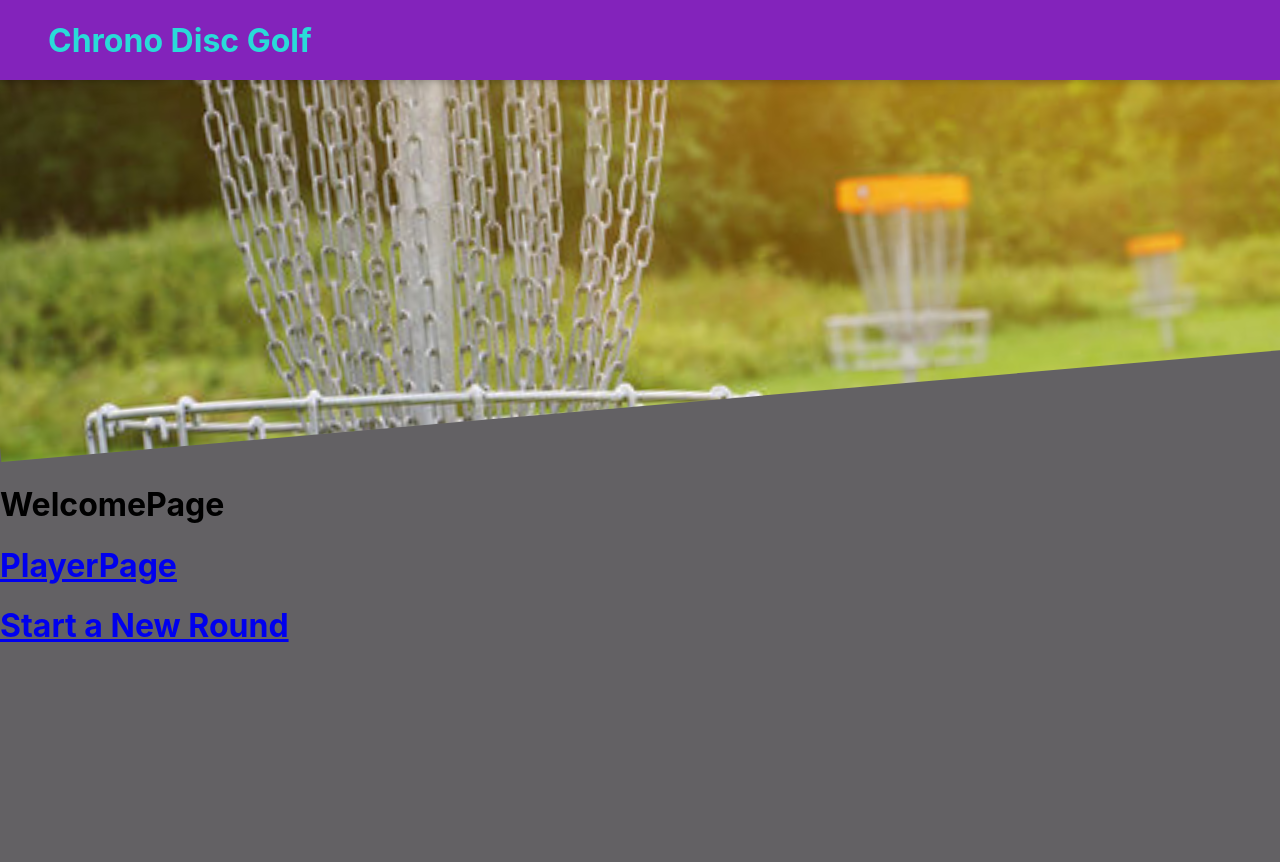
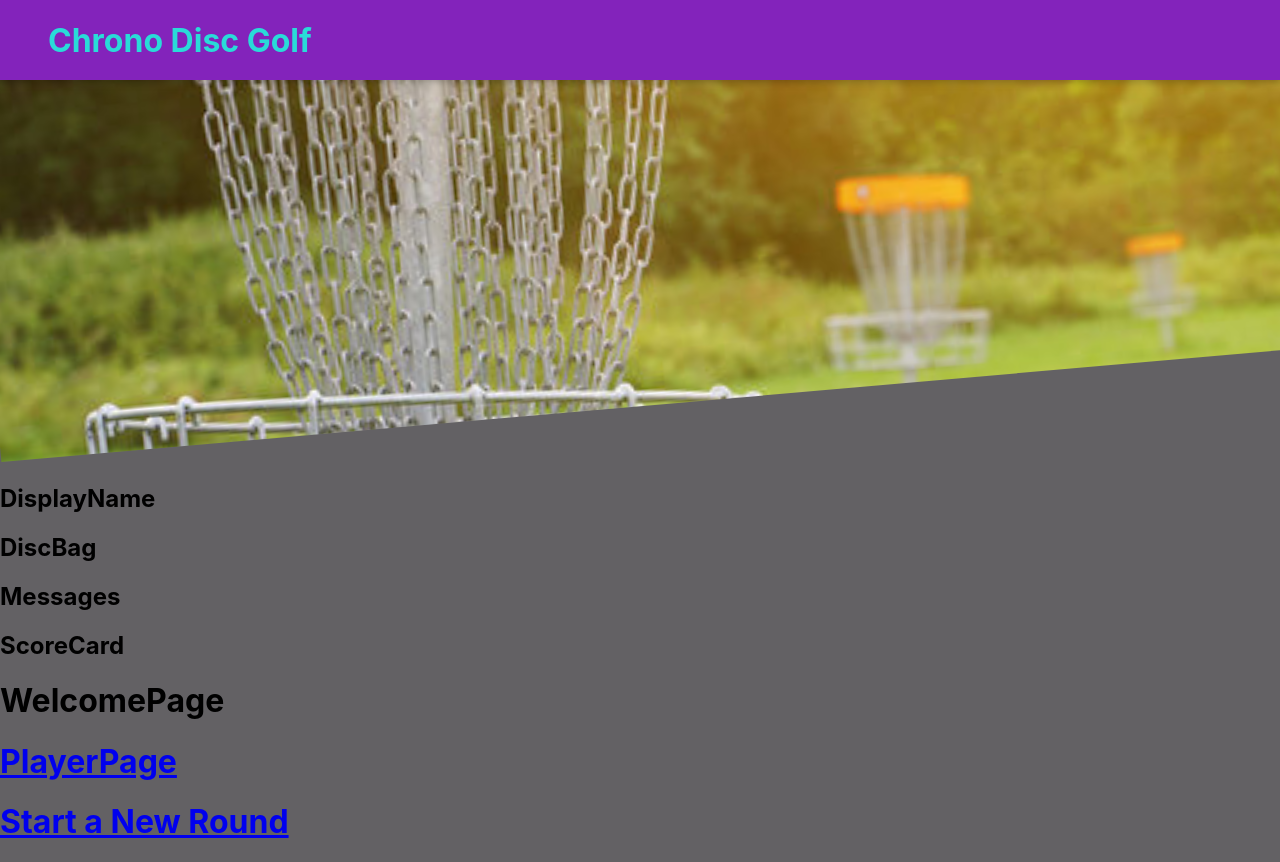
Before and after one commit to NicholasCorcoran/DiscGolf, a React (Create React App) app: page /player in a window 1280 px wide. Before the commit the page ends 800 px from the top, so only its background shows below. Built offline with nearby package versions, Linux system fonts and the light colour scheme.

Commit message:
Course Data and start of friends
Got course data to be saved with round finish. Start of adding friends

```diff
--- a/src/components/NewRound/FinishRound.tsx
+++ b/src/components/NewRound/FinishRound.tsx
@@ -5,6 +5,7 @@ import { chronoFirebase } from "../../http";
 import { UserContext } from "../../context/user-context";
 
 const saveFinishedRound = (data: any, uid: string) => {
+  console.log(data);
   chronoFirebase
     .post("/CompletedRounds.json", data)
     .then(function (response) {
@@ -37,6 +38,7 @@ export const FinishRound = () => {
       playerId: playerCtx.userInfo.uid,
       scoreCard: ctx.scoreCard,
     };
+    console.log(data);
     saveFinishedRound(JSON.stringify(data), data.playerId);
   }, []);
 
--- a/src/components/NewRound/NewRoundForm.tsx
+++ b/src/components/NewRound/NewRoundForm.tsx
@@ -133,6 +133,7 @@ export const NewRoundForm: React.FC<{
     const pars = layoutData[lnIndex].holePars;
     const dist = layoutData[lnIndex].holeDistances;
     ctx.onCourseSelected(courseSelected, pars, dist);
+    ctx.onStartofCourseInfo(courseName, layout);
     props.onSubmit();
   };
   const helperData = layoutData.map((data) => {
--- a/src/components/Signup/SignupForm.tsx
+++ b/src/components/Signup/SignupForm.tsx
@@ -35,6 +35,20 @@ export const SignupForm: React.FC<{
         onBlur={props.onReBlur}
         onChange={props.onRePasswordChange}
       />
+      <label htmlFor="displayname" className={classes.label4}>
+        First Name
+        {props.fNErrorMessage ? (
+          <FormErrorMessagingHandler errorMessage={props.fNErrorMessage} />
+        ) : null}
+      </label>
+      <input
+        className={fClass}
+        id="displayname"
+        type="text"
+        name="displayname"
+        onBlur={props.onFNBlur}
+        onChange={props.onFNameChange}
+      />
       <label htmlFor="fname" className={classes.label4}>
         First Name
         {props.fNErrorMessage ? (
--- a/src/components/Welcome/Welcome.tsx
+++ b/src/components/Welcome/Welcome.tsx
@@ -2,14 +2,31 @@ import React from "react";
 import { Link } from "react-router-dom";
 import { UserContext } from "../../context/user-context";
 
-export const Welcome = ()=> {
+export const Welcome = () => {
+  const ctx = React.useContext(UserContext);
+  console.log(ctx.userInfo.uid);
 
-    const ctx = React.useContext(UserContext);
-    console.log(ctx.userInfo.uid)
-
-    return <>
-        <h1>WelcomePage</h1>
-        <h1><Link to={`/player/${ctx.userInfo.uid}`}>PlayerPage</Link></h1>
-        <h1><Link to={`/new_round`}>Start a New Round</Link></h1>
+  return (
+    <>
+      <div>
+        <header>
+          <h2>DisplayName</h2>
+        </header>
+        <div>
+          <h2>DiscBag</h2>
+          <h2>Messages</h2>
+        </div>
+        <div>
+          <h2>ScoreCard</h2>
+        </div>
+      </div>
+      <h1>WelcomePage</h1>
+      <h1>
+        <Link to={`/player/${ctx.userInfo.uid}`}>PlayerPage</Link>
+      </h1>
+      <h1>
+        <Link to={`/new_round`}>Start a New Round</Link>
+      </h1>
     </>
-}
+  );
+};
--- a/src/context/course-store-context.tsx
+++ b/src/context/course-store-context.tsx
@@ -3,9 +3,7 @@ import { Course } from "../models/coursesFormat";
 
 type CourseDataFormat = {
   name: string;
-  address: string;
   layoutName: string;
-  layoutDiff: string;
 };
 
 export const CoursesContext = React.createContext({
@@ -15,12 +13,7 @@ export const CoursesContext = React.createContext({
   courseData: {} as CourseDataFormat,
   playerNames: [] as string[],
   scoreCard: [] as { pName: string; card: number[] }[],
-  onStartofCourseInfo: (
-    name: string,
-    address: string,
-    layoutName: string,
-    layoutDiff: string
-  ) => {},
+  onStartofCourseInfo: (name: string, layoutName: string) => {},
   onDistanceAdded: (event: React.ChangeEvent<HTMLInputElement>) => {},
   onParAdded: (event: React.ChangeEvent<HTMLInputElement>) => {},
   onCourseSelected: (
@@ -61,17 +54,10 @@ export const CourseProvider: React.FC<{ children: React.ReactNode }> = (
   const onParAdded = (event: React.ChangeEvent<HTMLInputElement>) => {
     setPar((prevState) => [...prevState, +event.target.value]);
   };
-  const onStartofCourseInfo = (
-    name: string,
-    address: string,
-    layoutName: string,
-    layoutDiff: string
-  ) => {
+  const onStartofCourseInfo = (name: string, layoutName: string) => {
     setCourseData({
       name,
-      address,
       layoutName,
-      layoutDiff,
     });
   };
   const onScoreAdded = (
--- a/src/http.ts
+++ b/src/http.ts
@@ -1,3 +1,5 @@
-import axios from 'axios';
+import axios from "axios";
 
-export const chronoFirebase = axios.create({baseURL: 'https://chronodiscgolf-d5454-default-rtdb.firebaseio.com'})
+export const chronoFirebase = axios.create({
+  baseURL: "https://chronodiscgolf-d5454-default-rtdb.firebaseio.com",
+});
```
Also changed, not shown: src/components/Friends/Friends.tsx (added, +9 -0 lines), src/components/Signup/Signup.tsx (+0 -17 lines), src/components/Welcome/ScoreCardFeed.tsx (added, +11 -0 lines).
